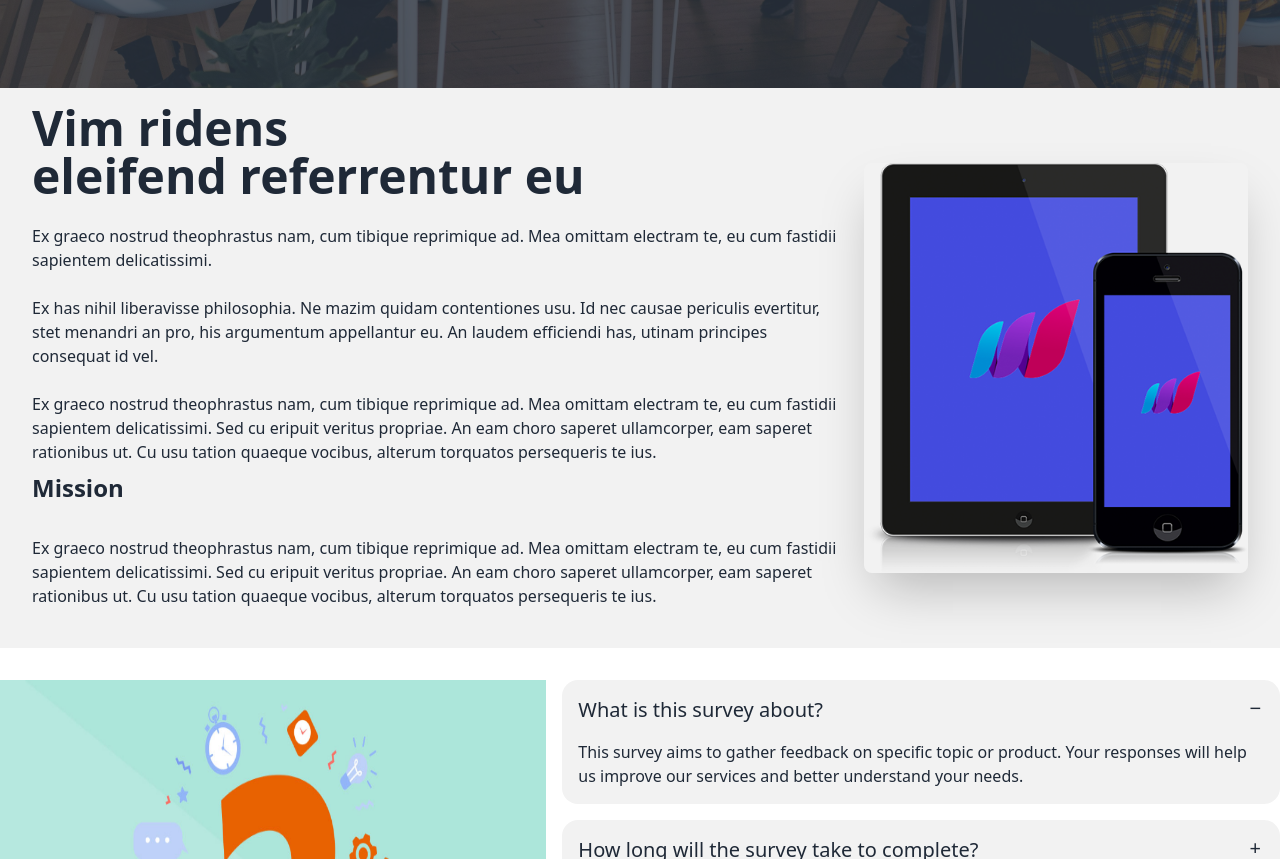
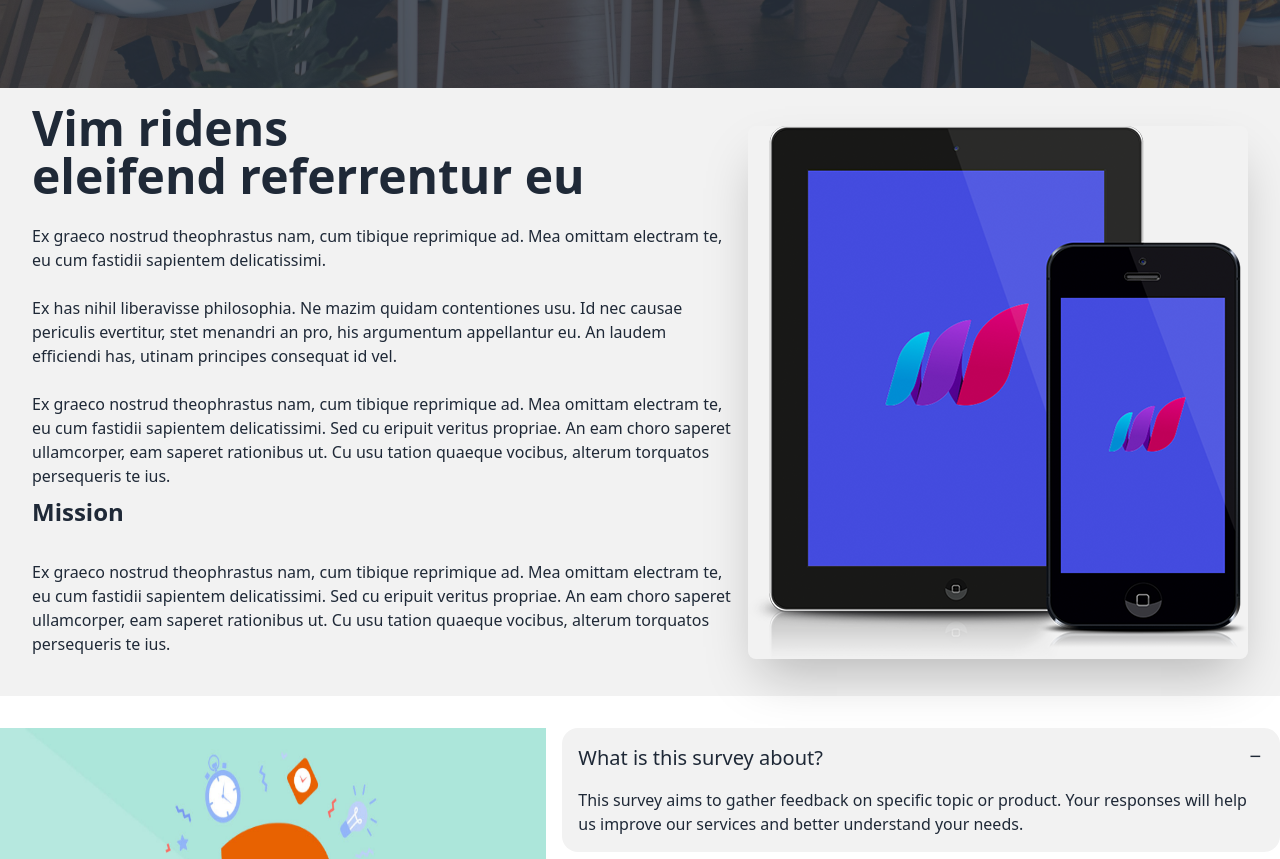
Before and after one commit to MdAlAmin212104/servey_app_client, a React (Vite) app: page / in a window 1280 px wide. Shown: the part 580-1439 px from the top of the page. Built offline with nearby package versions, Linux system fonts and the light colour scheme.

Commit message:
create responsib

```diff
--- a/src/Pages/Home/HomeComponent/Mission.jsx
+++ b/src/Pages/Home/HomeComponent/Mission.jsx
@@ -5,7 +5,7 @@ const Mission = () => {
       <div className="hero-content flex-col lg:flex-row-reverse">
         <img
           src={phone}
-          className="max-w-sm rounded-lg shadow-2xl"
+          className=" rounded-lg shadow-2xl"
         />
         <div>
           <h1 className="text-5xl font-bold">Vim ridens <br />eleifend referrentur eu</h1>
--- a/src/Pages/Home/HomeComponent/QuestionAnsPart.jsx
+++ b/src/Pages/Home/HomeComponent/QuestionAnsPart.jsx
@@ -2,7 +2,7 @@ import faq from '../../../assets/faq.png'
 
 const QuestionAnsPart = () => {
   return (
-    <div className="my-8 flex gap-4">
+    <div className="my-8 lg:flex gap-4">
         <div>
         <img src={faq} alt="" className='h-full' />
         </div>
```
